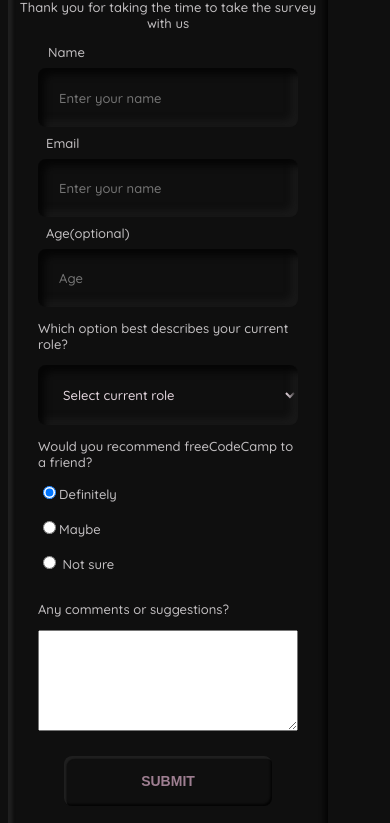
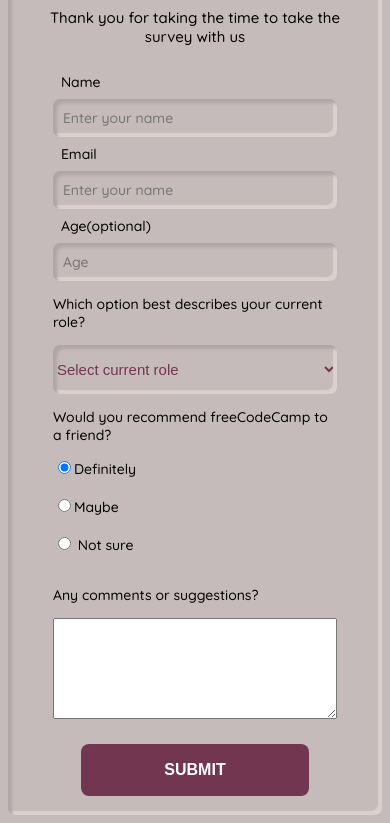
Before and after one commit to jmoseka/Survey-Form, a plain HTML site: page index.html in a window 390 px wide. Shown: the part 66-889 px from the top of the page. Before the commit the page ends 844 px from the top, so only its background shows below. Drawn offline with Linux system fonts and the light colour scheme.

Commit message:
update respsonsiveness of the site

```diff
--- a/style.css
+++ b/style.css
@@ -4,41 +4,46 @@
 }
 
 body{
-
+	min-width: 250px;
 	display: flex;
 	flex-direction: column;
 	align-items: center;
-	color: #c2bfc1;
-	background-color: #0f0f0f;
+	background-color: #c5bbba;
 	font-size: 16.5px;
 	font-family: 'Quicksand', sans-serif;
 }
 #title{
 	color: white;
-	text-shadow: 0 0 10px #ac0465;
+	text-shadow: 0 0 10px #733651;
 }
 #description
 {
-	margin-right: 3vw;
-	margin-left: 3vw;
+	color: #000000;
+	margin: 0px 30px 0px 30px;
+
 }
 .container
 {
-	padding: 0.1px 0px 50px 0px;
+
+	box-shadow: inset 4px 4px 3px #afa6a6,
+            inset -4px -4px 1px #dbd0ce;
+
+	padding: 0.1px 0px 5px 0px;
 	border-radius: 20px;
-	background-color: #0f0f0f;
-	width: 580px;
-	box-shadow:  inset 4.5px 3.5px 3px #1f1f1f /*#1f1f1f*/,
-          inset  -3.5px -5px 5px #040404;
+	min-width: 90%;
+
+  border-radius: 7px;
+  background-color: #c5bbba
+
+
           font-family: 'Quicksand', sans-serif;
 }
 
 
 form{
-	margin: 0px 70px 0px 70px;
-	background-color: #0f0f0f;
-
-
+	margin-right: 12%;
+	margin-left: 12%;
+	margin-top: 5%;
 }
 
 
@@ -65,45 +70,43 @@ input
 .form-control
 {
 
-	padding: 3vh;
+	border-radius: 7px;
+	box-shadow: inset 4px 4px 3px #afa6a6,
+            inset -4px -4px 1px #dbd0ce;
+
+	padding: 13px 0 13px 10px;
+	max-width: 100%;
 	background: none;
 	border: none;
 	outline:none;
-   border-radius: 8px;
-
-          box-shadow: inset 6.5px 6.5px 6.5px #060606,
-            inset -6.5px -6.5px 6.5px #181818;
-         color: #e3d5dd;
+         color: #733651;
          font-family: 'Quicksand', sans-serif;
 }
+
 .form-control:focus {
-	box-shadow:  inset 2px 2px 2px #b06b93  /*#cbced1*/,
-          inset  -2px -2px 2px #b06b93;
-          color: #c2bfc1;
-          font-size: 15px;
-
+	 font-size: 15px;
+	 box-shadow: inset 4px 4px 3px #afa6a6,
+            inset -4px -4px 1px #dbd0ce;
 }
-
-
-
 
 #dropdown
 {
-	color:  #e8dfe4;;
-	padding: 2.5vh;
+	color: #733651;
+	padding: 15px 0px 15px 0px;
+	max-width: 100%;
 	background: none;
 	border: none;
 	outline:none;
-   border-radius: 8px;
-    box-shadow: inset 6.5px 6.5px 6.5px #060606,
-            inset -6.5px -6.5px 6.5px #181818;
-          color: #c2bfc1;
+	border-radius: 7px;
+	box-shadow: inset 4px 4px 3px #afa6a6,
+            inset -4px -4px 1px #dbd0ce;
+
+
           font-size: 15px;
 }
 #name-label
 {
-	padding-bottom: 8px;
-	padding-left: 10px;
+	padding: 8px 0px 8px 8px;
 }
 #email-label
 {
@@ -124,12 +127,10 @@ input
 	border: none;
 	outline:none;
    border-radius: 8px;
-   box-shadow:  inset 2.4px 2.7px 1px #1f1f1f  /*#cbced1*/,
-          inset  -1.5px -1.8px 2px #040404;
-          color: #9e7e91;
-          font-weight: bold;
-          font-size: 16px;
-
+   color: white;
+   font-weight: 600;
+   font-size: 16px;
+    background-color: #733651;
 }
 
 #comments
@@ -140,53 +141,16 @@ max-width: 100%;
 	max-height: 18vh;
 }
 
-
-@media (max-width: 800px) {
-  .container {
-    max-width: 75vw;
-  }
-
-}
-@media (max-width: 600px) {
-
-
-
-	.container
-	{
+@media (max-width: 400px)
+{
+	body{
 		font-size: 15px;
 	}
-  form{
-	margin: 0px 30px 0px 30px;
+	.form-control{
+		padding: 10px 0 10px 10px;
 	}
-	.form-control{
-		padding: 2.5vh;
-	}
-	input
-{
-	font-size: 14.5px;
-}
-}
-
-@media(max-width: 400px)
-{
-	body{
-		position: absolute;
-		align-self: flex-start;
-		text-align: left;
-
-	}
-	.container
+	input, form
 	{
-		font-size: 13px;
-		max-width: 320px;
-	}
-	input, #dropdown{
-		font-size: 13px;
-		color: #e3d5dd;
-         font-family: 'Quicksand', sans-serif;
-	}
-
-	#submit{
-		 font-size: 14px;
+	font-size: 14px;
 	}
 }
```
